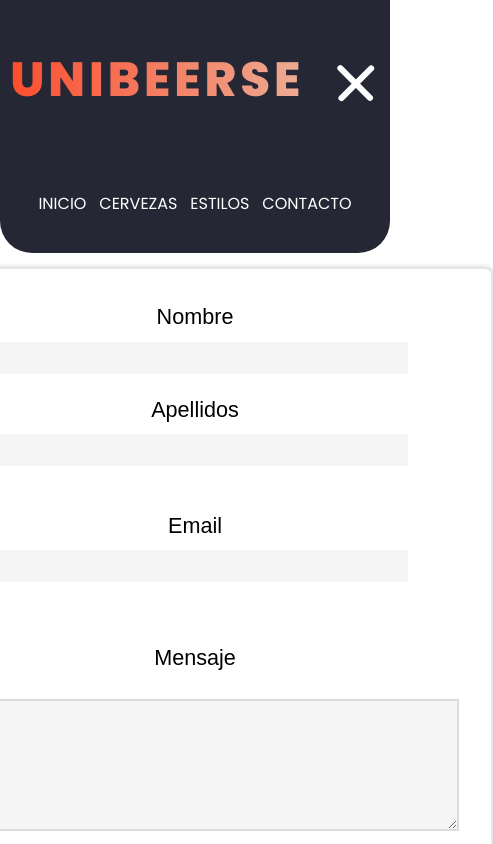
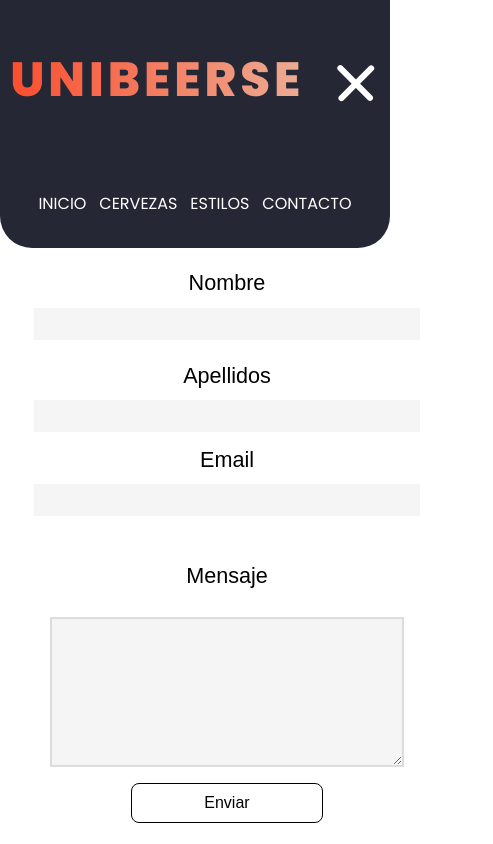
Before and after one commit to BorjaLopz/unibeerse-frontend, a React (Vite) app: page /contact in a window 390 px wide. Both pictures are taken after a click on the element 359 px from the left and 80 px from the top of the page. Shown: the top 844 px of the page, 493 px wide, since content can reach past the window. Built offline with nearby package versions, Linux system fonts and the light colour scheme.

Commit message:
Formulario de contacto responsive

```diff
--- a/src/components/ContactComponent/ContactComponent.jsx
+++ b/src/components/ContactComponent/ContactComponent.jsx
@@ -8,6 +8,11 @@ function ContactComponent() {
   const [formSurname, setFormSurname] = useState();
   const [formEmail, setFormEmail] = useState();
   const [formMessage, setFormMessage] = useState();
+
+  const currenWidth = window.innerWidth;
+
+  console.log("currenWidth");
+  console.log(currenWidth);
 
   const form = useRef();
 
@@ -97,11 +102,11 @@ function ContactComponent() {
                 <textarea
                   name="mensaje"
                   id="mensaje"
-                  cols={60}
+                  cols={`${currenWidth < 850 ? 40 : 60}`}
                   rows={4}
                   required
                   wrap="soft"
-                  style={{ fontSize: 16 }}
+                  style={{ fontSize: 16, minHeight: "150px" }}
                   value={formMessage}
                   onChange={(e) => setFormMessage(e.target.value)}
                 />
--- a/src/components/ContactComponent/style.css
+++ b/src/components/ContactComponent/style.css
@@ -18,6 +18,7 @@
 }
 
 .fieldset_general {
+  width: 60%;
   max-width: 50rem;
   border-radius: 0.5rem;
   border: 2px solid rgba(0, 0, 0, 0.1);
@@ -109,3 +110,42 @@ form button:hover {
 .redes ul li {
   justify-content: space-between;
 }
+
+@media (max-width: 850px) {
+  .fieldset_general {
+    width: auto;
+    max-width: 80%;
+    margin: 0 auto;
+    box-shadow: none;
+    border: none;
+  }
+
+  .first_form {
+    width:85%;
+    align-items: center;
+    margin: 0 auto;
+  }
+
+  .fieldset_contact {
+    width: 100%;
+    margin: 0;
+    padding: 0;
+  }
+
+  .field_name, .field_email {
+    padding: 0;
+  }
+
+  .field_message {
+    max-width: 100%;
+  }
+
+/* Estilo cuando el input está en estado de enfoque */
+.field_name input:focus,
+.field_email input:focus,
+.field_message textarea:focus {
+  border: 4px solid #3354a2; /* Borde más grande cuando el input está enfocado */
+}
+
+
+}
--- a/src/components/HamburguerMenuComponent/HamburguerMenuComponent.jsx
+++ b/src/components/HamburguerMenuComponent/HamburguerMenuComponent.jsx
@@ -16,6 +16,8 @@ function HamburguerMenuComponent({ handleFilter }) {
   const menuClass = isMenuClicked
     ? "menuBurguer visible"
     : "menuBurguer closed";
+
+  const newMenuClass = beerPage ? menuClass + " gap" : menuClass;
   const burguerItem = isMenuClicked
     ? "burguerBar clicked"
     : "burguerBar unclicked";
@@ -33,7 +35,7 @@ function HamburguerMenuComponent({ handleFilter }) {
         </div>
       </nav>
 
-      <div className={menuClass}>
+      <div className={newMenuClass}>
         <div id="searchRoutes">
           <Link to="/">Inicio</Link>
           <Link to="/beers/page/1">Cervezas</Link>
--- a/src/components/HamburguerMenuComponent/style.css
+++ b/src/components/HamburguerMenuComponent/style.css
@@ -46,19 +46,20 @@
   color: white;
 
   border-radius: 0 0 2rem 2rem;
-}
 
-.menuBurguer {
   padding: 2rem;
   display: flex;
   flex-direction: column;
   justify-content: space-around;
   align-items: center;
-  gap: 5px;
   transform: translateY(-10rem); /* Inicialmente oculto */
   opacity: 0;
   z-index: -20;
   animation: menuAnimationReverse 0.5s forwards; /* Utiliza una animación llamada "menuAnimation" */
+}
+
+.menuBurguer.gap {
+  gap: 2rem;
 }
 
 #searchRoutes {
```
